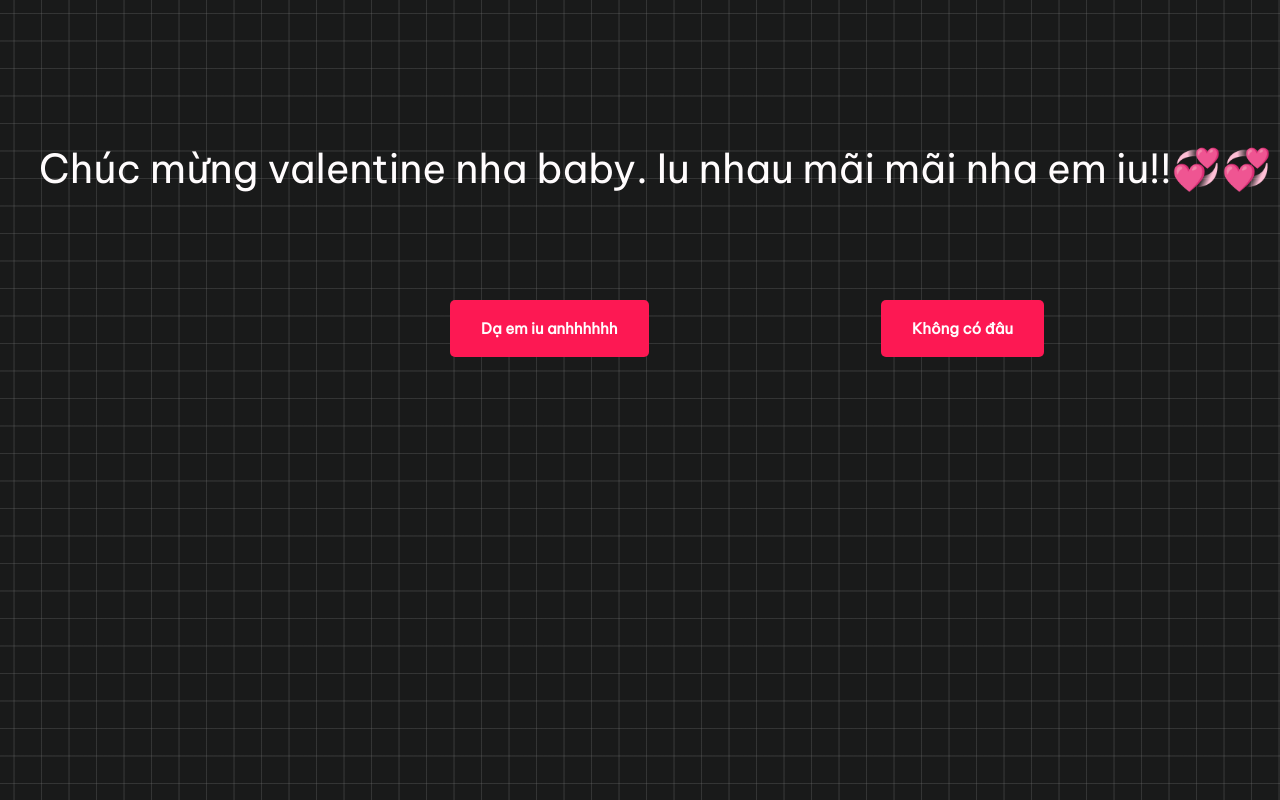
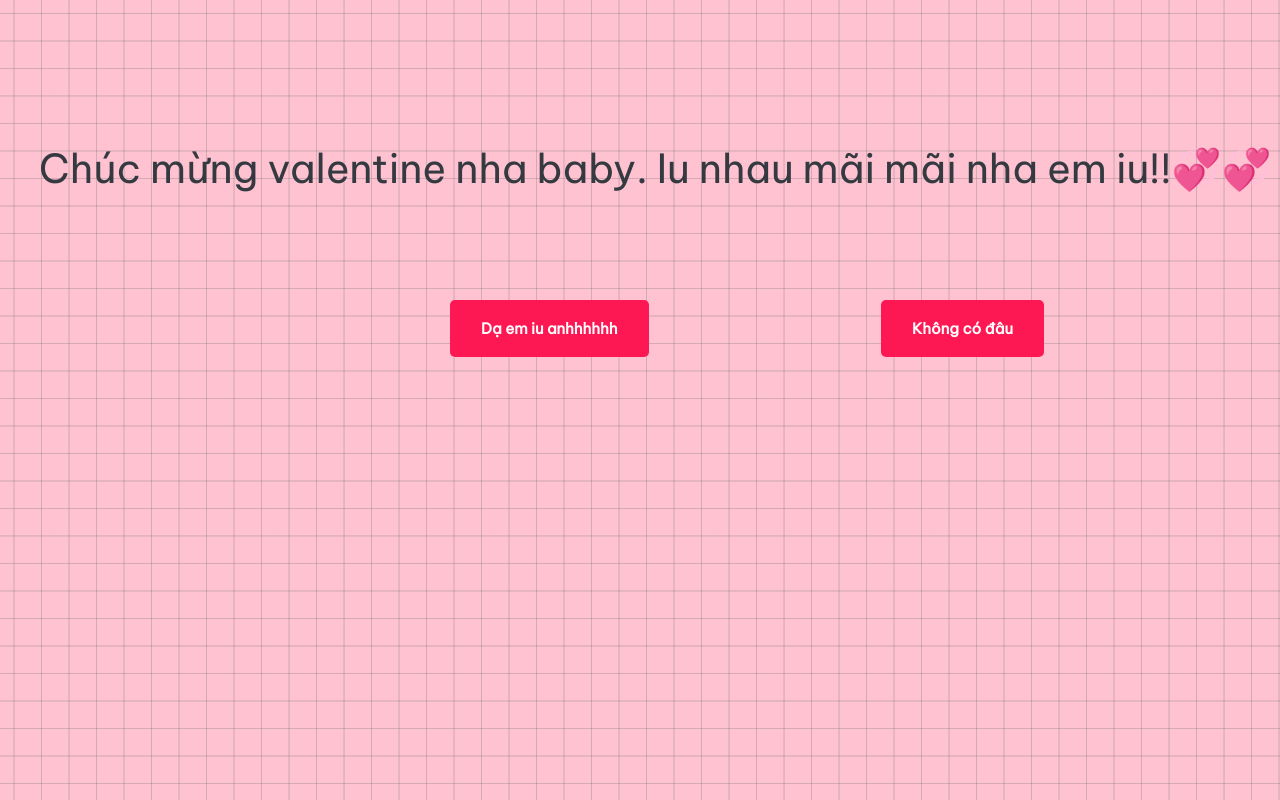
Before and after one commit to oxh26/our142, a plain HTML site: page index.html in a window 1280 px wide. Drawn offline with nearby package versions, Linux system fonts and the light colour scheme.

Commit message:
Update styles.css

```diff
--- a/styles.css
+++ b/styles.css
@@ -4,13 +4,14 @@ html {
     width: 100vw;
     height: 100vh;
     overflow: hidden;
+    color: #343a40;
 }
 
 .container {
   width: 100%;
   height: 100%;
   --color: rgba(114, 114, 114, 0.3);
-  background-color: #191a1a;
+  background-color: #ffc2d1;
   background-image: linear-gradient(0deg, transparent 24%, var(--color) 25%, var(--color) 26%, transparent 27%,transparent 74%, var(--color) 75%, var(--color) 76%, transparent 77%,transparent),
       linear-gradient(90deg, transparent 24%, var(--color) 25%, var(--color) 26%, transparent 27%,transparent 74%, var(--color) 75%, var(--color) 76%, transparent 77%,transparent);
   background-size: 55px 55px;
@@ -27,7 +28,7 @@ html {
 .title{
     font-family: 'Be Vietnam Pro', sans-serif;
     font-size: 2.5em;
-    color: #fffcfd;
+    color: #343a40;
     text-align: center;
     margin-top: 10%;
 }
```
